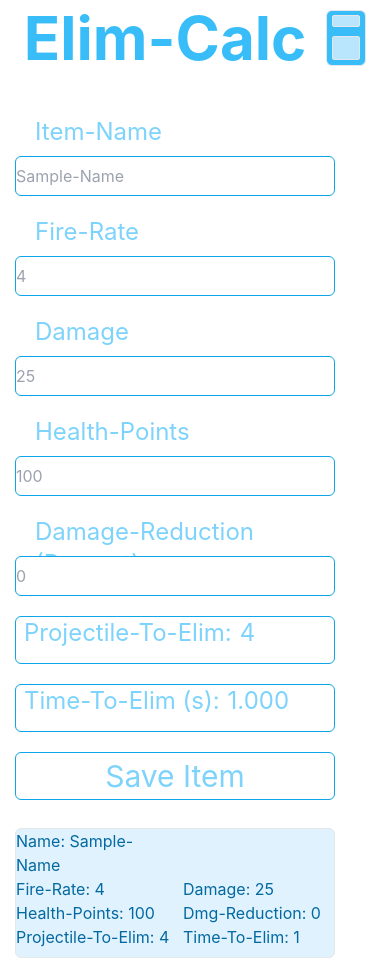
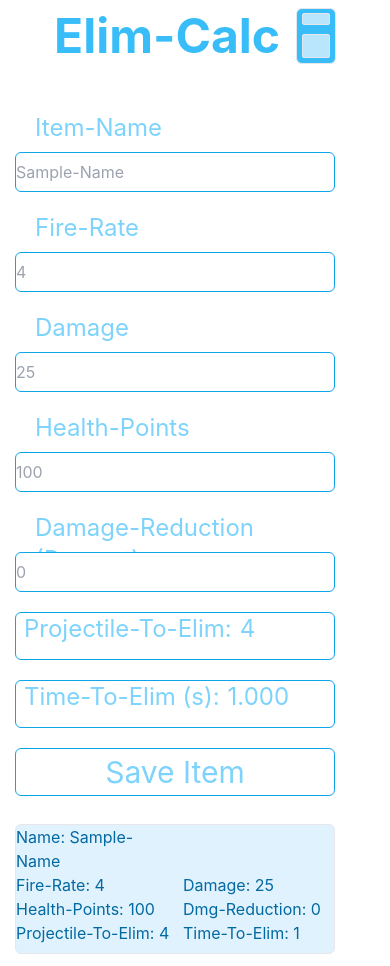
Before and after one commit to JL-597586/TTE-Calc, a Next.js app: page / in a window 390 px wide. Built offline with nearby package versions, Linux system fonts and the light colour scheme.

Commit message:
smaller logo for better mobile form screen fit

```diff
--- a/pages/index.tsx
+++ b/pages/index.tsx
@@ -60,10 +60,10 @@ const Home = () => {
       </Head>
 
       <main>
-        <h1 className=' flex min-w-screen justify-center items-center text-6xl font-bold text-sky-400 m-2'>
+        <h1 className=' flex min-w-screen justify-center items-center text-5xl font-bold text-sky-400 m-2'>
 
           Elim-Calc
-          <div className='flex w-5'></div>
+          <div className='flex w-4'></div>
           <div className='flex w-10 h-14 bg-sky-400 border rounded-md justify-center grid grid-col-1'>
 
             <div className='flex w-7 h-3 bg-sky-200 border rounded-sm m-1'></div>
```
